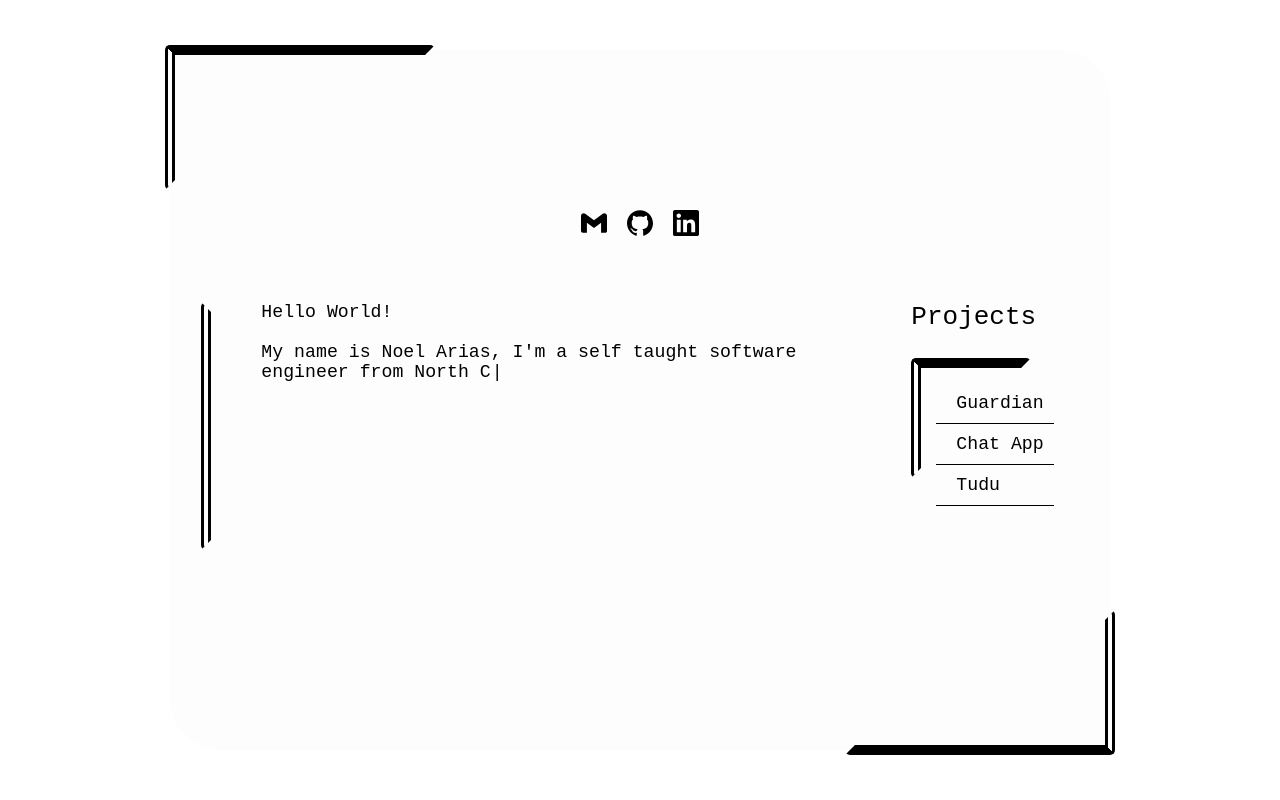
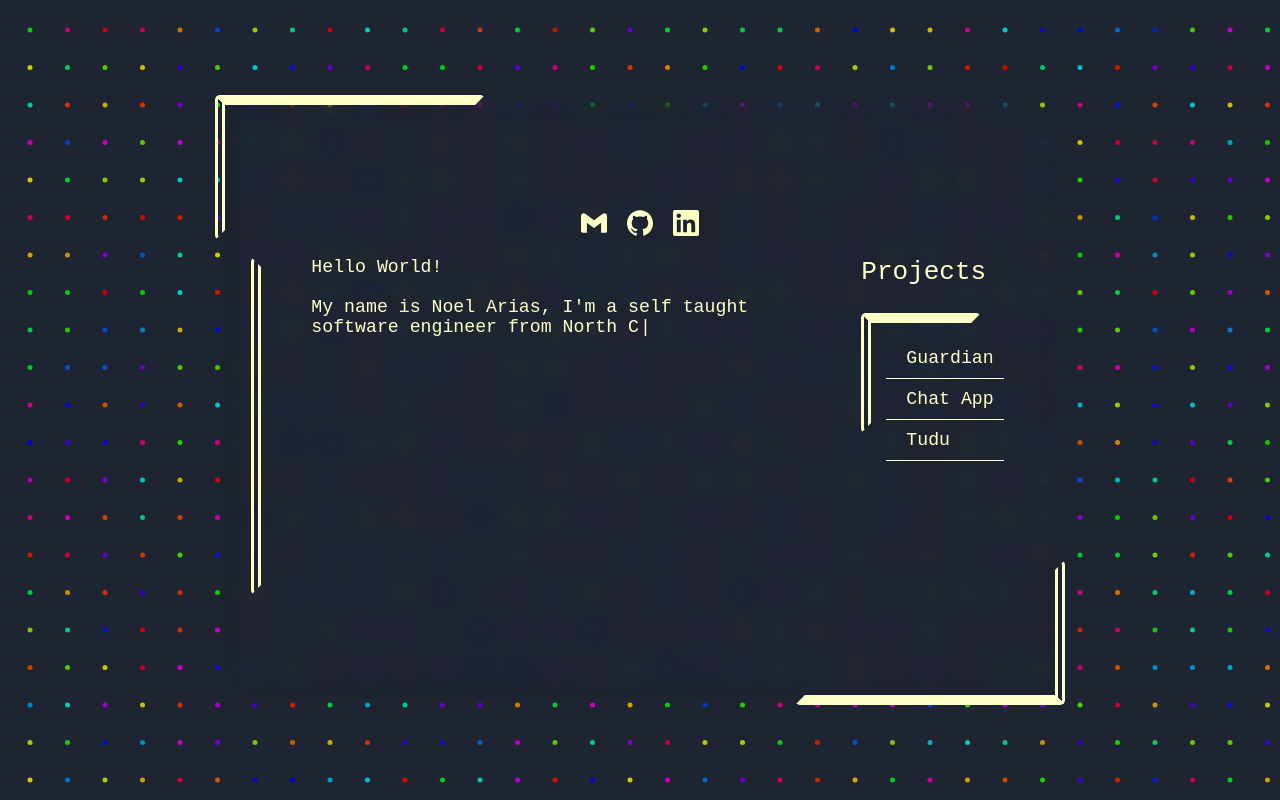
Before and after one commit to neeoll/portfolio-website, a React (Create React App) app: page / in a window 1280 px wide. Built offline with nearby package versions, Linux system fonts and the light colour scheme.

Commit message:
Dot Grid Optimizations

```diff
--- a/package.json
+++ b/package.json
@@ -7,6 +7,7 @@
     "@testing-library/jest-dom": "^5.17.0",
     "@testing-library/react": "^13.4.0",
     "@testing-library/user-event": "^13.5.0",
+    "lodash": "^4.17.21",
     "react": "^18.2.0",
     "react-dom": "^18.2.0",
     "react-icons": "^4.12.0",
--- a/src/App.css
+++ b/src/App.css
@@ -2,30 +2,30 @@
   text-align: center;
 }
 
-canvas {
+#canvas {
   position: absolute;
 }
 
 .container {
   height: 100vh;
-  /* background-color: #1e2431; */
+  background-color: #1e2431;
   display: flex;
   flex-direction: column;
   align-items: center;
   justify-content: center;
   font-size: calc(10px + 2vmin);
-  /* color: #ffffc8; */
+  color: #ffffc8;
   gap: auto;
   z-index: 1;
 }
 
 .body {
-  width: 50%;
-  height: 50%;
+  width: 50vw;
+  height: 50vh;
   display: flex;
   flex-direction: column;
   align-items: center;
-  padding: 150px;
+  padding: 100px;
   position: relative;
 
   /* background-color: #1e2431ee; */
@@ -40,7 +40,9 @@ canvas {
   flex-direction: row;
   height: 100%;
   gap: 50px;
-  padding: 50px;
+  padding: 5px;
+  padding-left: 50px;
+  padding-right: 50px;
 }
 
 .App-link {
@@ -72,17 +74,11 @@ canvas {
 
 .text-block {
   height: 100%;
-  min-width: 600px;
-  max-width: 600px;
+  min-width: 500px;
   padding: 0;
   padding-left: 50px;
-  display: flex;
   flex-direction: column;
   position: relative;
-
-  border-top: 0;
-  border-right: 0;
-  border-bottom: 0;
 }
 
 .projects {
@@ -119,10 +115,6 @@ a {
   text-decoration: inherit;
   text-align: left;
   display: block;
-}
-
-a:hover {
-  /* color: #cfcfa4; */
 }
 
 .anchor-icon {
--- a/src/App.js
+++ b/src/App.js
@@ -2,13 +2,14 @@ import './App.css';
 
 import { SiLinkedin, SiGithub, SiGmail } from "react-icons/si"
 import TypewriterComponent from 'typewriter-effect';
-import { DotGrid } from './Components/DotGrid';
+import Canvas from './Components/Canvas';
 
 function App() {
   return (
     <div className="App">
+      <script src='./Components/temp.js' />
       <div className="container" id="container">
-        <DotGrid />
+        <Canvas />
         <div className="body">
           <ul className="contact-links">
             <li className='contact-link'><a href="http://linkedin.com/in/noel-arias" target="_blank" rel="noreferrer"><SiLinkedin className='anchor-icon'/></a></li>
--- /dev/null
+++ b/src/Components/Canvas.js
@@ -0,0 +1,127 @@
+import React, { useState, useEffect } from 'react';
+import _ from 'lodash';
+
+// Dot component
+const Dot = ({ radius, x, y, hue }) => {
+    return (
+        <circle
+            cx={x}
+            cy={y}
+            r={radius}
+            fill={`hsla(${hue}, 100%, 40%, 1)`}
+        />
+    );
+};
+
+// Canvas component
+const Canvas = () => {
+    const [dots, setDots] = useState([]);
+    const [lastX, setLastX] = useState(null);
+    const [lastY, setLastY] = useState(null);
+    const [cw, setCw] = useState(window.innerWidth);
+    const [ch, setCh] = useState(window.innerHeight);
+    const DOT_SMALL = 2.5;
+    const DOT_LARGE = 30;
+    const HOVER_RADIUS = 100;
+    const DECAY_INTERVAL = 100; // Decay interval in milliseconds
+    const DECAY_RATE = 0.01;
+    let decayTimer;
+
+    useEffect(() => {
+        const handleMouseMove = _.throttle((e) => {
+            setLastX(e.clientX);
+            setLastY(e.clientY);
+        }, 9); // Throttle the mousemove event to limit the frequency of updates
+
+        const handleMouseOut = () => {
+            setLastX(null);
+            setLastY(null);
+            startDecay();
+        };
+
+        const handleResize = () => {
+            setCw(window.innerWidth);
+            setCh(window.innerHeight);
+        };
+
+        window.addEventListener('mousemove', handleMouseMove);
+        window.addEventListener('mouseout', handleMouseOut);
+        window.addEventListener('resize', handleResize);
+
+        return () => {
+            window.removeEventListener('mousemove', handleMouseMove);
+            window.removeEventListener('mouseout', handleMouseOut);
+            window.removeEventListener('resize', handleResize);
+            clearInterval(decayTimer);
+        };
+    }, []);
+
+    useEffect(() => {
+        const dotsArr = [];
+
+        for (let row = DOT_LARGE; row <= ch; row += DOT_LARGE * 1.25) {
+            for (let col = DOT_LARGE; col <= cw; col += DOT_LARGE * 1.25) {
+                dotsArr.push({
+                    radius: DOT_SMALL,
+                    originalRadius: DOT_SMALL,
+                    x: col,
+                    y: row,
+                    hue: Math.floor(Math.random() * (360 - 1 + 1)) + 1,
+                    inHoverRadius: false,
+                });
+            }
+        }
+
+        setDots(dotsArr);
+    }, [cw, ch]);
+
+    const startDecay = () => {
+      const dotsOutsideRadius = dots.filter(dot => !dot.inHoverRadius);
+      if (dotsOutsideRadius.length > 0) {
+          decayTimer = setInterval(() => {
+              setDots((prevDots) => {
+                  return prevDots.map((dot) => {
+                      if (!dot.inHoverRadius) {
+                          const newRadius = Math.max(DOT_SMALL, dot.radius - DECAY_RATE * dot.originalRadius); // Decay the radius gradually
+                          return { ...dot, radius: newRadius };
+                      } else {
+                          return dot;
+                      }
+                  });
+              });
+          }, DECAY_INTERVAL);
+      }
+  };
+
+    useEffect(() => {
+        if (lastX !== null && lastY !== null) {
+            setDots((prevDots) => {
+                return prevDots.map((dot) => {
+                    const dX = dot.x - lastX;
+                    const dY = dot.y - lastY;
+                    const dist = Math.sqrt(Math.pow(dX, 2) + Math.pow(dY, 2));
+                    const inHoverRadius = dist < HOVER_RADIUS;
+                    const newRadius = inHoverRadius ? DOT_LARGE - (DOT_LARGE - DOT_SMALL) * (dist / HOVER_RADIUS) : DOT_SMALL;
+
+                    // const newRadius = inHoverRadius ? DOT_SMALL : Math.max(DOT_SMALL, radius - (radius - DOT_SMALL) * (dist / HOVER_RADIUS));
+                    return { ...dot, radius: newRadius, inHoverRadius };
+                });
+            });
+        } else {
+            setDots((prevDots) => {
+                return prevDots.map((dot) => ({ ...dot, inHoverRadius: false }));
+            });
+            clearInterval(decayTimer);
+        }
+    }, [lastX, lastY]);
+
+    return (
+        <svg width={cw} height={ch} id='canvas'>
+            {dots.map((dot, index) => (
+                <Dot key={index} {...dot} />
+            ))}
+        </svg>
+    );
+};
+
+export default Canvas;
--- a/src/Components/Dot.js
+++ /dev/null
@@ -1,32 +0,0 @@
-export class Dot {
-  constructor(x, y, color) {
-    this.radius = 10
-    this.x = x
-    this.y = y
-    this.color = color
-    this.alpha = 0.4
-
-    this.hoverRadius = 75
-    this.inHoverRadius = false
-  }
-
-  draw() {
-    const canvas = document.getElementById("dotted-grid")
-    const context = canvas.getContext("2d")
-
-
-    context.beginPath()
-    context.arc(
-      this.x,
-      this.y,
-      this.radius,
-      0,
-      Math.PI * 2,
-      false
-    )
-    context.closePath()
-
-    context.fillStyle = this.color
-    context.fill()
-  }
-}
--- a/src/Components/DotGrid.js
+++ /dev/null
@@ -1,67 +0,0 @@
-import React from "react"
-import { Dot } from "./Dot"
-
-export class DotGrid extends React.Component {
-  constructor(props) {
-    super(props)
-
-    this.init = this.init.bind(this)
-
-    this.dots = []
-
-    this.hoverRadius = 50
-    this.spacing = 10
-  }
-
-  componentDidMount() {
-    const canvas = document.getElementById("dotted-grid")
-    const rect = document.getElementById("container").getBoundingClientRect()
-
-    canvas.width = rect.width
-    canvas.height = rect.height
-
-    canvas.style.width = `${rect.width}px`
-    canvas.style.height = `${rect.height}px`
-
-    this.init(rect.width, rect.height)
-
-    let duration = 0
-    document.addEventListener("mousemove", (e) => {
-      if (e.buttons === 1) {
-        duration += 0.5
-        let tempdotsAgain = this.dots.filter((dot) =>
-          Math.sqrt(((dot.x - e.clientX) ** 2) + ((dot.y - e.clientY) ** 2)) <= this.hoverRadius
-        )
-
-        tempdotsAgain.forEach((dot) => {
-          dot.color = `hsla(${duration % 360}, 100%, 50%, 0.75)`
-          dot.draw()
-        })
-      } else {
-        duration = 0
-      }
-    }, false)
-
-    document.addEventListener("dblclick", (e) => {
-      let context = canvas.getContext("2d")
-      context.clearRect(0, 0, canvas.width, canvas.height)
-    }, false)
-  }
-
-  init(width, height) {
-    this.dots = []
-
-    for (let x = 0; x <= width; x += this.spacing * 2) {
-      for (let y = 0; y <= height; y += this.spacing * 2) {
-        let dot = new Dot(x + this.spacing / 2, y + this.spacing / 2, "rgba(100, 100, 100, 0.4)")
-        this.dots.push(dot)
-      }
-    }
-  }
-
-  render() {
-    return(
-      <canvas id="dotted-grid"></canvas>
-    )
-  }
-}
```
Also changed, not shown: 1 other file (tests, documents, lock files or other folders).
